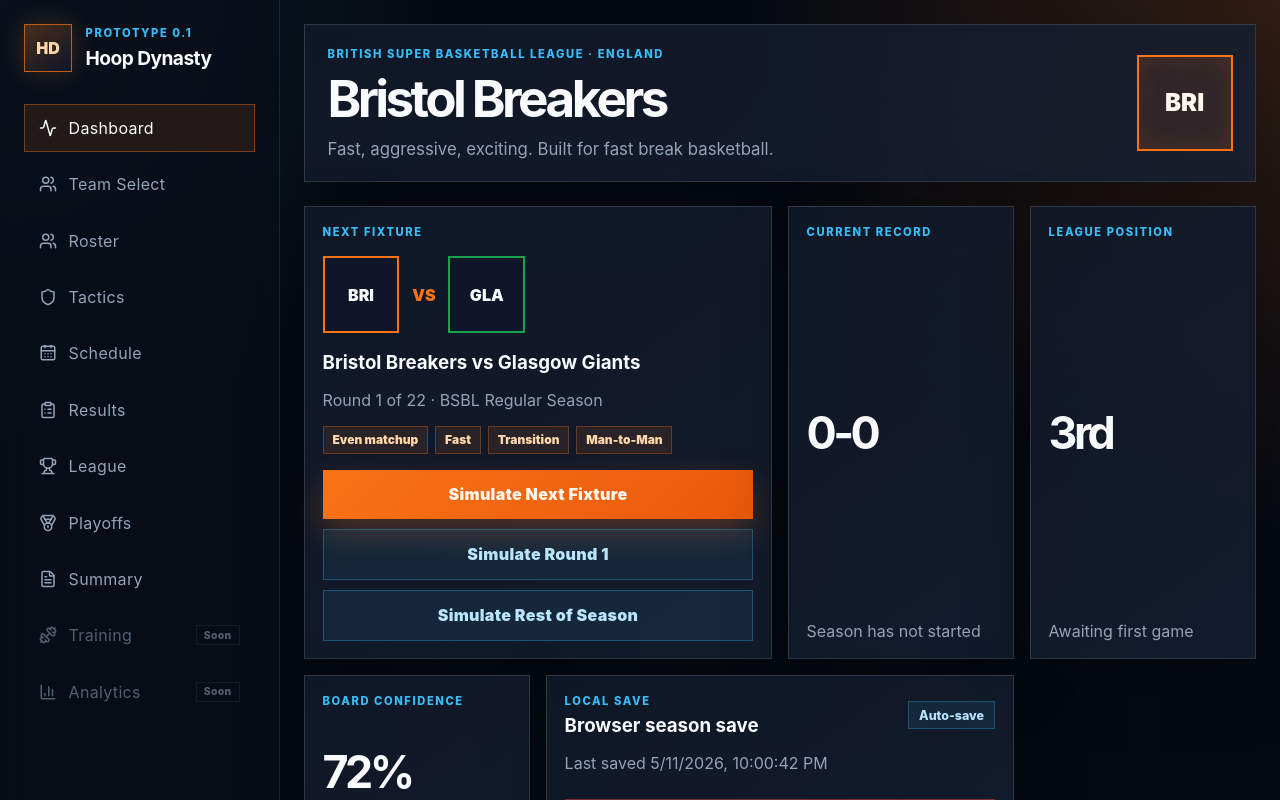
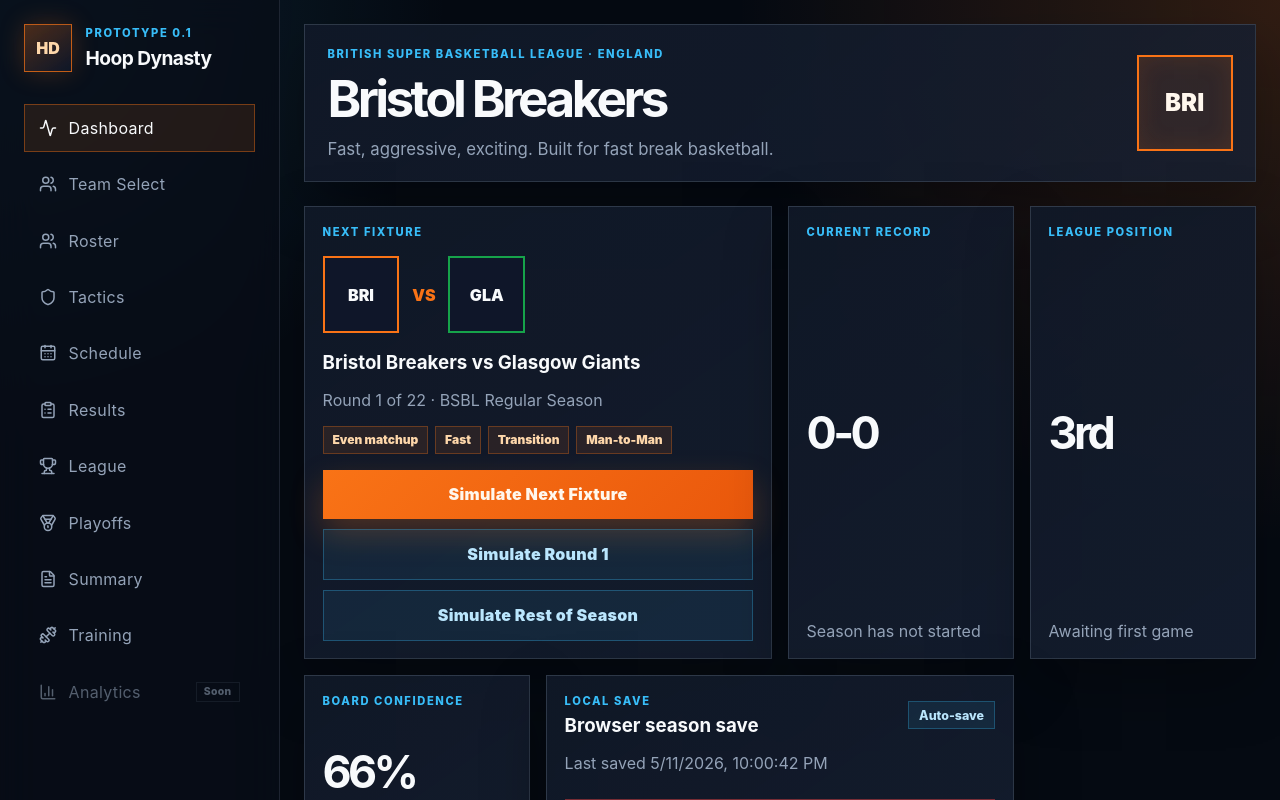
Before and after one commit to LCBlakey24-alt/hoop-dynasty-manager, a React (Vite) app: page / in a window 1280 px wide. Shown: the top 800 px of the page. Built offline with nearby package versions, Linux system fonts and the light colour scheme.

Commit message:
Add filterable results history to match centre

```diff
--- a/src/App.tsx
+++ b/src/App.tsx
@@ -8,6 +8,7 @@ import { ScheduleScreen } from './components/ScheduleScreen';
 import { SeasonSummaryScreen } from './components/SeasonSummaryScreen';
 import { TacticsScreen } from './components/TacticsScreen';
 import { TeamSelectScreen } from './components/TeamSelectScreen';
+import { TrainingScreen, type TrainingFocus } from './components/TrainingScreen';
 import { getFixturesForRound, seasonFixtures } from './data/fixtures';
 import { teams } from './data/teams';
 import { calculateStandings } from './game/calculateStandings';
@@ -18,7 +19,7 @@ import { defaultTactics, type TacticalSettings } from './game/tactics';
 import { calculateWinProbability } from './game/winProbability';
 import type { Fixture, Team } from './types/basketball';
 
-type ActiveView = 'Dashboard' | 'Team Select' | 'Roster' | 'Tactics' | 'Schedule' | 'Results' | 'League' | 'Playoffs' | 'Summary';
+type ActiveView = 'Dashboard' | 'Team Select' | 'Roster' | 'Tactics' | 'Schedule' | 'Results' | 'League' | 'Playoffs' | 'Summary' | 'Training';
 
 const navItems = [
   { label: 'Dashboard', icon: Activity, enabled: true },
@@ -30,7 +31,7 @@ const navItems = [
   { label: 'League', icon: Trophy, enabled: true },
   { label: 'Playoffs', icon: Medal, enabled: true },
   { label: 'Summary', icon: FileText, enabled: true },
-  { label: 'Training', icon: Dumbbell, enabled: false },
+  { label: 'Training', icon: Dumbbell, enabled: true },
   { label: 'Analytics', icon: BarChart3, enabled: false },
 ] as const;
 
@@ -45,6 +46,7 @@ export function App() {
   const [selectedTeamId, setSelectedTeamId] = useState(initialSave?.selectedTeamId ?? DEFAULT_TEAM_ID);
   const [tactics, setTactics] = useState<TacticalSettings>(initialSave?.tactics ?? defaultTactics);
   const [savedAt, setSavedAt] = useState<string | null>(initialSave?.savedAt ?? null);
+  const [trainingFocus, setTrainingFocus] = useState<TrainingFocus>(initialSave?.trainingFocus ?? 'Balanced');
 
   const selectedTeam = getTeam(selectedTeamId);
   const topPlayers = [...selectedTeam.roster]
@@ -52,9 +54,9 @@ export function App() {
     .slice(0, 3);
 
   useEffect(() => {
-    const save = saveLocalSeason(results, tactics, playoffResults, selectedTeamId);
+    const save = saveLocalSeason(results, tactics, playoffResults, selectedTeamId, trainingFocus);
     setSavedAt(save.savedAt);
-  }, [results, tactics, playoffResults, selectedTeamId]);
+  }, [results, tactics, playoffResults, selectedTeamId, trainingFocus]);
 
   const latestResult = playoffResults.at(-1) ?? results.at(-1) ?? null;
   const standings = calculateStandings(teams, results);
@@ -62,8 +64,9 @@ export function App() {
   const nextFixture = seasonFixtures.find((fixture) => !hasResultForFixture(fixture, results));
   const currentRound = nextFixture?.round ?? totalRounds;
   const currentRoundFixtures = getFixturesForRound(currentRound);
-  const userGameResult = results.find((result) => result.homeTeamId === selectedTeam.id || result.awayTeamId === selectedTeam.id) ?? null;
+  const userGameResult = [...results].reverse().find((result) => result.homeTeamId === selectedTeam.id || result.awayTeamId === selectedTeam.id) ?? null;
   const userWonLatestGame = userGameResult?.winnerTeamId === selectedTeam.id;
+  const boardConfidence = calculateBoardConfidence({ standings, selectedTeamId: selectedTeam.id, latestUserGame: userGameResult });
   const nextHomeTeam = nextFixture ? getTeam(nextFixture.homeTeamId) : null;
   const nextAwayTeam = nextFixture ? getTeam(nextFixture.awayTeamId) : null;
   const nextMatchupLabel = nextHomeTeam && nextAwayTeam
@@ -79,6 +82,7 @@ export function App() {
     setPlayoffResults([]);
     setTactics(defaultTactics);
     setSavedAt(null);
+    setTrainingFocus('Balanced');
   }
 
   function handleSelectTeam(teamId: string) {
@@ -87,6 +91,7 @@ export function App() {
     setPlayoffResults([]);
     setTactics(defaultTactics);
     setSavedAt(null);
+    setTrainingFocus('Balanced');
     setActiveView('Dashboard');
   }
 
@@ -96,7 +101,7 @@ export function App() {
     setResults((currentResults) => {
       if (hasResultForFixture(nextFixture, currentResults)) return currentResults;
 
-      return [...currentResults, simulateFixture(nextFixture, tactics, selectedTeam.id)];
+      return [...currentResults, simulateFixture(nextFixture, tactics, selectedTeam.id, trainingFocus)];
     });
   }
 
@@ -104,7 +109,7 @@ export function App() {
     setResults((currentResults) => {
       const newResults = currentRoundFixtures
         .filter((fixture) => !hasResultForFixture(fixture, currentResults))
-        .map((fixture) => simulateFixture(fixture, tactics, selectedTeam.id));
+        .map((fixture) => simulateFixture(fixture, tactics, selectedTeam.id, trainingFocus));
 
       return [...currentResults, ...newResults];
     });
@@ -114,7 +119,7 @@ export function App() {
     setResults((currentResults) => {
       const newResults = seasonFixtures
         .filter((fixture) => !hasResultForFixture(fixture, currentResults))
-        .map((fixture) => simulateFixture(fixture, tactics, selectedTeam.id));
+        .map((fixture) => simulateFixture(fixture, tactics, selectedTeam.id, trainingFocus));
 
       return [...currentResults, ...newResults];
     });
@@ -216,6 +221,7 @@ export function App() {
             userGameResult={userGameResult}
             userStanding={userStanding}
             userWonLatestGame={userWonLatestGame}
+            boardConfidence={boardConfidence}
             topPlayers={topPlayers}
           />
         )}
@@ -232,7 +238,7 @@ export function App() {
             totalRounds={totalRounds}
           />
         )}
-        {activeView === 'Results' && <MatchResultScreen latestResult={latestResult} teams={teams} />}
+        {activeView === 'Results' && <MatchResultScreen latestResult={latestResult} results={results} selectedTeamId={selectedTeam.id} teams={teams} />}
         {activeView === 'League' && (
           <LeagueScreen
             gamesPlayed={results.length}
@@ -253,6 +259,7 @@ export function App() {
             userTeamId={selectedTeam.id}
           />
         )}
+        {activeView === 'Training' && <TrainingScreen team={selectedTeam} trainingFocus={trainingFocus} onTrainingFocusChange={setTrainingFocus} />}
         {activeView === 'Summary' && (
           <SeasonSummaryScreen
             gamesPlayed={results.length}
@@ -287,6 +294,7 @@ type DashboardViewProps = {
   userGameResult: SimulatedGameResult | null;
   userStanding: ReturnType<typeof calculateStandings>[number] | undefined;
   userWonLatestGame: boolean;
+  boardConfidence: number;
 };
 
 function DashboardView({
@@ -309,6 +317,7 @@ function DashboardView({
   userGameResult,
   userStanding,
   userWonLatestGame,
+  boardConfidence,
 }: DashboardViewProps) {
   return (
     <section className="dashboard-grid">
@@ -355,7 +364,7 @@ function DashboardView({
 
       <article className="panel stat-panel">
         <p className="eyebrow">Board Confidence</p>
-        <strong>{userGameResult ? (userWonLatestGame ? '76%' : '68%') : '72%'}</strong>
+        <strong>{boardConfidence}%</strong>
         <span className={userGameResult && !userWonLatestGame ? 'warning' : 'positive'}>
           {userGameResult ? (userWonLatestGame ? 'Rising' : 'Watching closely') : 'Stable'}
         </span>
@@ -476,13 +485,16 @@ function ScoreBlock({ team, score, colour }: ScoreBlockProps) {
   );
 }
 
-function simulateFixture(fixture: Fixture, tactics: TacticalSettings, selectedTeamId: string) {
+function simulateFixture(fixture: Fixture, tactics: TacticalSettings, selectedTeamId: string, trainingFocus: TrainingFocus) {
   const homeTeam = getTeam(fixture.homeTeamId);
   const awayTeam = getTeam(fixture.awayTeamId);
   const homeTactics = homeTeam.id === selectedTeamId ? tactics : defaultTactics;
   const awayTactics = awayTeam.id === selectedTeamId ? tactics : defaultTactics;
 
-  return simulateGame(homeTeam, awayTeam, { homeTactics, awayTactics });
+  const adjustedHome = homeTeam.id === selectedTeamId ? applyTrainingFocus(homeTeam, trainingFocus) : homeTeam;
+  const adjustedAway = awayTeam.id === selectedTeamId ? applyTrainingFocus(awayTeam, trainingFocus) : awayTeam;
+
+  return simulateGame(adjustedHome, adjustedAway, { homeTactics, awayTactics });
 }
 
 function getTeam(teamId: string): Team {
@@ -516,3 +528,45 @@ function getOrdinalPosition(position: number) {
 
   return `${position}${suffix}`;
 }
+
+function calculateBoardConfidence({
+  standings,
+  selectedTeamId,
+  latestUserGame,
+}: {
+  standings: ReturnType<typeof calculateStandings>;
+  selectedTeamId: string;
+  latestUserGame: SimulatedGameResult | null;
+}) {
+  const teamIndex = standings.findIndex((standing) => standing.teamId === selectedTeamId);
+
+  if (teamIndex === -1) return 70;
+
+  const standing = standings[teamIndex];
+  const rank = teamIndex + 1;
+  const totalTeams = standings.length;
+  const rankScore = Math.round(((totalTeams - rank) / Math.max(1, totalTeams - 1)) * 22);
+  const recordScore = Math.round((standing.winPercentage - 0.5) * 40);
+  const pdScore = Math.max(-8, Math.min(8, Math.round(standing.pointDifference / Math.max(1, standing.played * 2.5))));
+  const latestGameScore = latestUserGame ? (latestUserGame.winnerTeamId === selectedTeamId ? 4 : -5) : 0;
+
+  return Math.max(40, Math.min(96, 68 + rankScore + recordScore + pdScore + latestGameScore));
+}
+
+function applyTrainingFocus(team: Team, trainingFocus: TrainingFocus): Team {
+  const adjust = { form: 0, morale: 0 };
+
+  if (trainingFocus === 'Balanced') { adjust.form = 1; adjust.morale = 1; }
+  if (trainingFocus === 'Offense') { adjust.form = 2; adjust.morale = 0; }
+  if (trainingFocus === 'Defense') { adjust.form = 1; adjust.morale = 0; }
+  if (trainingFocus === 'Conditioning') { adjust.form = 1; adjust.morale = 2; }
+
+  return {
+    ...team,
+    roster: team.roster.map((player) => ({
+      ...player,
+      form: Math.max(40, Math.min(99, player.form + adjust.form)),
+      morale: Math.max(40, Math.min(99, player.morale + adjust.morale)),
+    })),
+  };
+}
--- /dev/null
+++ b/src/components/TrainingScreen.tsx
@@ -0,0 +1,58 @@
+import type { Team } from '../types/basketball';
+
+export type TrainingFocus = 'Balanced' | 'Offense' | 'Defense' | 'Conditioning';
+
+type TrainingScreenProps = {
+  team: Team;
+  trainingFocus: TrainingFocus;
+  onTrainingFocusChange: (focus: TrainingFocus) => void;
+};
+
+const focusOptions: { focus: TrainingFocus; summary: string }[] = [
+  { focus: 'Balanced', summary: 'Small boost to morale and form with no tradeoff.' },
+  { focus: 'Offense', summary: 'Higher scoring form, but slight defensive concentration drop.' },
+  { focus: 'Defense', summary: 'Better defensive readiness and rebounding discipline.' },
+  { focus: 'Conditioning', summary: 'Improves consistency and recovery for late-season stretches.' },
+];
+
+export function TrainingScreen({ team, trainingFocus, onTrainingFocusChange }: TrainingScreenProps) {
+  return (
+    <section className="tactics-screen">
+      <div className="screen-heading">
+        <div>
+          <p className="eyebrow">Training</p>
+          <h3>{team.name} weekly training plan</h3>
+          <p className="muted">Set a focus that applies a subtle simulation modifier to your team each game.</p>
+        </div>
+        <span className="chip">{trainingFocus}</span>
+      </div>
+
+      <article className="panel tactics-panel">
+        <div className="panel-header">
+          <div>
+            <p className="eyebrow">Training Focus</p>
+            <h3>Manager decision</h3>
+          </div>
+          <span className="chip">Weekly</span>
+        </div>
+
+        <div className="tactical-control-list">
+          {focusOptions.map((option) => (
+            <div className="tactical-control" key={option.focus}>
+              <div>
+                <strong>{option.focus}</strong>
+                <span>{option.summary}</span>
+              </div>
+              <button
+                className={trainingFocus === option.focus ? 'option-button active' : 'option-button'}
+                onClick={() => onTrainingFocusChange(option.focus)}
+              >
+                {trainingFocus === option.focus ? 'Active' : 'Select'}
+              </button>
+            </div>
+          ))}
+        </div>
+      </article>
+    </section>
+  );
+}
--- a/src/game/localSave.ts
+++ b/src/game/localSave.ts
@@ -1,15 +1,19 @@
 import { defaultTactics, type TacticalSettings } from './tactics';
 import type { SimulatedGameResult } from './simulateGame';
+import type { TrainingFocus } from '../components/TrainingScreen';
 
 const SAVE_KEY = 'hoop-dynasty-manager-save-v1';
+const SAVE_VERSION = 2;
 const DEFAULT_TEAM_ID = 'bristol-breakers';
 
 export type LocalSeasonSave = {
+  version: number;
   playoffResults: SimulatedGameResult[];
   results: SimulatedGameResult[];
   selectedTeamId: string;
   tactics: TacticalSettings;
   savedAt: string;
+  trainingFocus: TrainingFocus;
 };
 
 export function loadLocalSeasonSave(): LocalSeasonSave | null {
@@ -19,18 +23,11 @@ export function loadLocalSeasonSave(): LocalSeasonSave | null {
     if (!rawSave) return null;
 
     const parsedSave = JSON.parse(rawSave) as Partial<LocalSeasonSave>;
+    const migratedSave = migrateSave(parsedSave);
 
-    if (!Array.isArray(parsedSave.results) || !parsedSave.tactics) {
-      return null;
-    }
+    if (!migratedSave) return null;
 
-    return {
-      playoffResults: Array.isArray(parsedSave.playoffResults) ? parsedSave.playoffResults as SimulatedGameResult[] : [],
-      results: parsedSave.results as SimulatedGameResult[],
-      selectedTeamId: parsedSave.selectedTeamId ?? DEFAULT_TEAM_ID,
-      tactics: { ...defaultTactics, ...parsedSave.tactics },
-      savedAt: parsedSave.savedAt ?? new Date().toISOString(),
-    };
+    return migratedSave;
   } catch {
     return null;
   }
@@ -41,16 +38,23 @@ export function saveLocalSeason(
   tactics: TacticalSettings,
   playoffResults: SimulatedGameResult[] = [],
   selectedTeamId: string = DEFAULT_TEAM_ID,
+  trainingFocus: TrainingFocus = 'Balanced',
 ) {
   const save: LocalSeasonSave = {
+    version: SAVE_VERSION,
     playoffResults,
     results,
     selectedTeamId,
     tactics,
     savedAt: new Date().toISOString(),
+    trainingFocus,
   };
 
-  window.localStorage.setItem(SAVE_KEY, JSON.stringify(save));
+  try {
+    window.localStorage.setItem(SAVE_KEY, JSON.stringify(save));
+  } catch {
+    // Ignore quota/private mode write failures; continue in-memory session.
+  }
 
   return save;
 }
@@ -58,3 +62,17 @@ export function saveLocalSeason(
 export function clearLocalSeasonSave() {
   window.localStorage.removeItem(SAVE_KEY);
 }
+
+function migrateSave(save: Partial<LocalSeasonSave>): LocalSeasonSave | null {
+  if (!Array.isArray(save.results) || !save.tactics) return null;
+
+  return {
+    version: typeof save.version === 'number' ? save.version : 1,
+    playoffResults: Array.isArray(save.playoffResults) ? save.playoffResults as SimulatedGameResult[] : [],
+    results: save.results as SimulatedGameResult[],
+    selectedTeamId: save.selectedTeamId ?? DEFAULT_TEAM_ID,
+    tactics: { ...defaultTactics, ...save.tactics },
+    savedAt: save.savedAt ?? new Date().toISOString(),
+    trainingFocus: save.trainingFocus ?? 'Balanced',
+  };
+}
--- a/src/game/simulateGame.ts
+++ b/src/game/simulateGame.ts
@@ -28,19 +28,22 @@ export type SimulatedGameResult = {
 type SimulateGameOptions = {
   homeTactics?: TacticalSettings;
   awayTactics?: TacticalSettings;
+  rng?: () => number;
 };
 
 export function simulateGame(homeTeam: Team, awayTeam: Team, options: SimulateGameOptions = {}): SimulatedGameResult {
   const homeTactics = options.homeTactics ?? defaultTactics;
+  const rng = options.rng ?? Math.random;
   const awayTactics = options.awayTactics ?? defaultTactics;
   const homeModifier = getTacticalModifier(homeTactics);
   const awayModifier = getTacticalModifier(awayTactics);
   const winProbability = calculateWinProbability(homeTeam, awayTeam, { homeTactics, awayTactics });
-  const homeWins = Math.random() <= winProbability.homeWinProbability;
+  const homeWins = rng() <= winProbability.homeWinProbability;
   const winnerTeamId = homeWins ? homeTeam.id : awayTeam.id;
   const homeStrength = calculateTeamStrength(homeTeam) + 3 + homeModifier.strengthBonus;
   const awayStrength = calculateTeamStrength(awayTeam) + awayModifier.strengthBonus;
   const scores = createProbabilityAwareScoreline({
+    rng,
     awayModifier,
     awayStrength,
     awayTeam,
@@ -50,8 +53,8 @@ export function simulateGame(homeTeam: Team, awayTeam: Team, options: SimulateGa
     homeWins,
   });
 
-  const homeBoxScore = createTeamBoxScore(homeTeam, scores.homeScore, homeModifier, homeTactics);
-  const awayBoxScore = createTeamBoxScore(awayTeam, scores.awayScore, awayModifier, awayTactics);
+  const homeBoxScore = createTeamBoxScore(homeTeam, scores.homeScore, homeModifier, homeTactics, rng);
+  const awayBoxScore = createTeamBoxScore(awayTeam, scores.awayScore, awayModifier, awayTactics, rng);
   const topPerformers = [...homeBoxScore, ...awayBoxScore]
     .sort((a, b) => b.points + b.rebounds + b.assists - (a.points + a.rebounds + a.assists))
     .slice(0, 5);
@@ -165,6 +168,7 @@ type ScorelineInput = {
   homeStrength: number;
   homeTeam: Team;
   homeWins: boolean;
+  rng: () => number;
 };
 
 function createProbabilityAwareScoreline({
@@ -175,26 +179,27 @@ function createProbabilityAwareScoreline({
   homeStrength,
   homeTeam,
   homeWins,
+  rng,
 }: ScorelineInput) {
-  let homeScore = createScore(homeStrength, awayStrength, homeTeam.playStyle, homeModifier);
-  let awayScore = createScore(awayStrength, homeStrength, awayTeam.playStyle, awayModifier);
+  let homeScore = createScore(homeStrength, awayStrength, homeTeam.playStyle, homeModifier, rng);
+  let awayScore = createScore(awayStrength, homeStrength, awayTeam.playStyle, awayModifier, rng);
 
   if (homeWins && homeScore <= awayScore) {
-    homeScore = awayScore + randomBetween(1, 9);
+    homeScore = awayScore + randomBetween(1, 9, rng);
   }
 
   if (!homeWins && awayScore <= homeScore) {
-    awayScore = homeScore + randomBetween(1, 9);
+    awayScore = homeScore + randomBetween(1, 9, rng);
   }
 
   return { homeScore, awayScore };
 }
 
-function createScore(ownStrength: number, opponentStrength: number, playStyle: string, modifier: TacticalModifier) {
+function createScore(ownStrength: number, opponentStrength: number, playStyle: string, modifier: TacticalModifier, rng: () => number) {
   const styleBonus = getPlayStyleScoreModifier(playStyle);
   const strengthGap = (ownStrength - opponentStrength) * 0.9;
   const varianceRange = Math.max(3, 9 + modifier.varianceBonus);
-  const variance = randomBetween(-varianceRange, varianceRange + 1);
+  const variance = randomBetween(-varianceRange, varianceRange + 1, rng);
   const score = 84 + styleBonus + modifier.scoreBonus + strengthGap + variance;
 
   return Math.max(62, Math.round(score));
@@ -207,26 +212,26 @@ function getPlayStyleScoreModifier(playStyle: string) {
     return 8;
   }
 
-  if (lowered.includes('slow') || lowered.includes('defence') || lowered.includes('rim protection')) {
+  if (lowered.includes('slow') || lowered.includes('defence') || lowered.includes('defense') || lowered.includes('rim protection')) {
     return -3;
   }
 
   return 2;
 }
 
-function createTeamBoxScore(team: Team, teamScore: number, modifier: TacticalModifier, tactics: TacticalSettings): PlayerBoxScore[] {
+function createTeamBoxScore(team: Team, teamScore: number, modifier: TacticalModifier, tactics: TacticalSettings, rng: () => number): PlayerBoxScore[] {
   const usageWeights = team.roster.map((player) => {
     const starBoost = tactics.usageFocus === 'Star Player' && player.overall >= getTeamBestOverall(team) ? modifier.starUsageBonus : 0;
     const guardBoost = ['PG', 'SG'].includes(player.position) ? modifier.guardUsageBonus : 0;
     const bigBoost = ['PF', 'C'].includes(player.position) ? modifier.bigUsageBonus : 0;
 
-    return player.overall + player.form * 0.25 + starBoost + guardBoost + bigBoost + randomBetween(-8, 8);
+    return player.overall + player.form * 0.25 + starBoost + guardBoost + bigBoost + randomBetween(-8, 8, rng);
   });
   const totalWeight = usageWeights.reduce((total, weight) => total + weight, 0);
 
   return team.roster.map((player, index) => {
     const share = usageWeights[index] / totalWeight;
-    const points = Math.max(2, Math.round(teamScore * share + randomBetween(-4, 6)));
+    const points = Math.max(2, Math.round(teamScore * share + randomBetween(-4, 6, rng)));
 
     return {
       playerId: player.id,
@@ -234,8 +239,8 @@ function createTeamBoxScore(team: Team, teamScore: number, modifier: TacticalMod
       teamId: team.id,
       teamName: team.name,
       points,
-      rebounds: Math.max(0, createRebounds(player) + modifier.reboundBonus),
-      assists: Math.max(0, createAssists(player) + modifier.assistBonus),
+      rebounds: Math.max(0, createRebounds(player, rng) + modifier.reboundBonus),
+      assists: Math.max(0, createAssists(player, rng) + modifier.assistBonus),
     };
   });
 }
@@ -244,18 +249,18 @@ function getTeamBestOverall(team: Team) {
   return Math.max(...team.roster.map((player) => player.overall));
 }
 
-function createRebounds(player: Player) {
-  if (player.position === 'C') return randomBetween(7, 14);
-  if (player.position === 'PF') return randomBetween(6, 12);
-  if (player.position === 'SF') return randomBetween(4, 9);
-  return randomBetween(2, 6);
+function createRebounds(player: Player, rng: () => number) {
+  if (player.position === 'C') return randomBetween(7, 14, rng);
+  if (player.position === 'PF') return randomBetween(6, 12, rng);
+  if (player.position === 'SF') return randomBetween(4, 9, rng);
+  return randomBetween(2, 6, rng);
 }
 
-function createAssists(player: Player) {
-  if (player.position === 'PG') return randomBetween(5, 12);
-  if (player.position === 'SG') return randomBetween(3, 8);
-  if (player.position === 'SF') return randomBetween(2, 6);
-  return randomBetween(1, 4);
+function createAssists(player: Player, rng: () => number) {
+  if (player.position === 'PG') return randomBetween(5, 12, rng);
+  if (player.position === 'SG') return randomBetween(3, 8, rng);
+  if (player.position === 'SF') return randomBetween(2, 6, rng);
+  return randomBetween(1, 4, rng);
 }
 
 function createSummary(homeTeam: Team, awayTeam: Team, homeScore: number, awayScore: number, homeTactics: TacticalSettings, matchupLabel: string) {
@@ -279,6 +284,6 @@ function average(values: number[]) {
   return values.reduce((total, value) => total + value, 0) / values.length;
 }
 
-function randomBetween(min: number, max: number) {
-  return Math.floor(Math.random() * (max - min + 1)) + min;
+function randomBetween(min: number, max: number, rng: () => number) {
+  return Math.floor(rng() * (max - min + 1)) + min;
 }
```
Also changed, not shown: eslint.config.js (added, +11 -0 lines), src/components/MatchResultScreen.tsx (+51 -1 lines), 1 other file (tests, documents, lock files or other folders).
